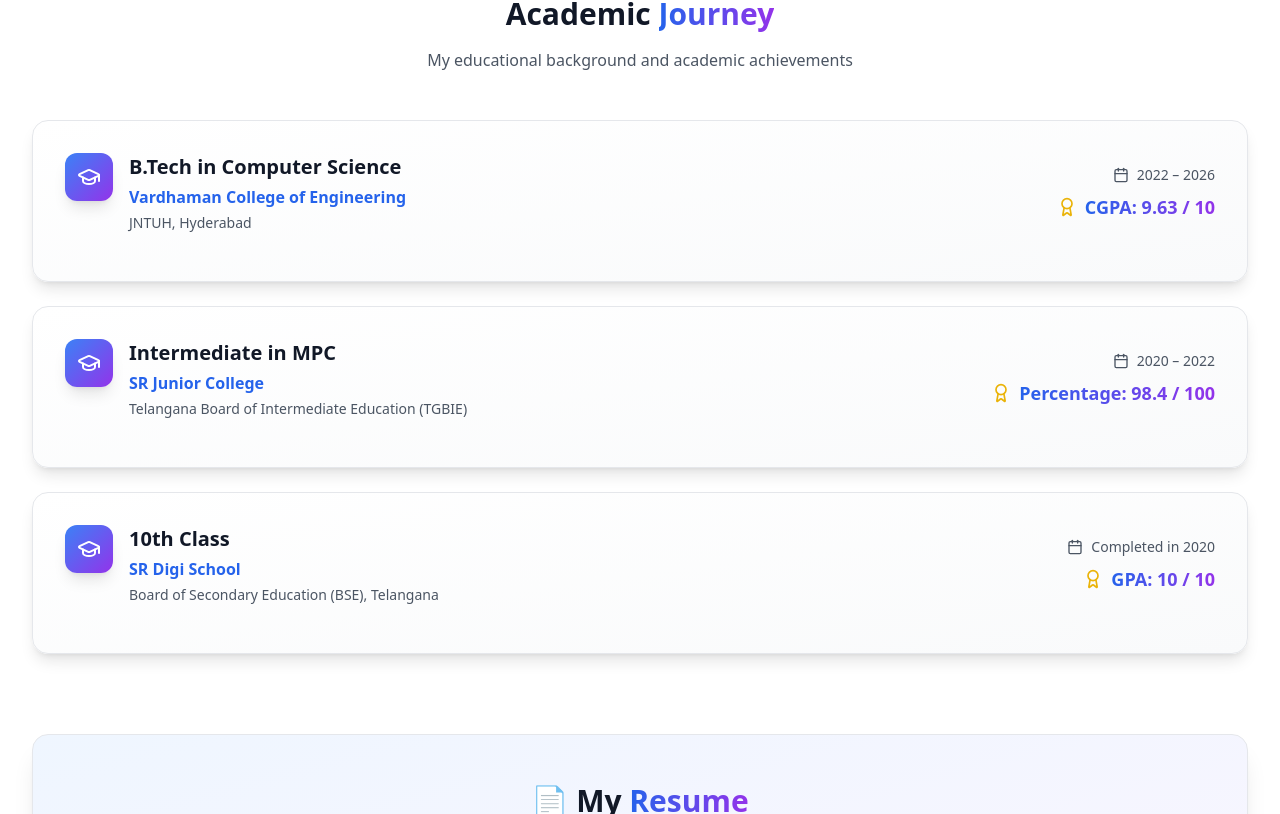
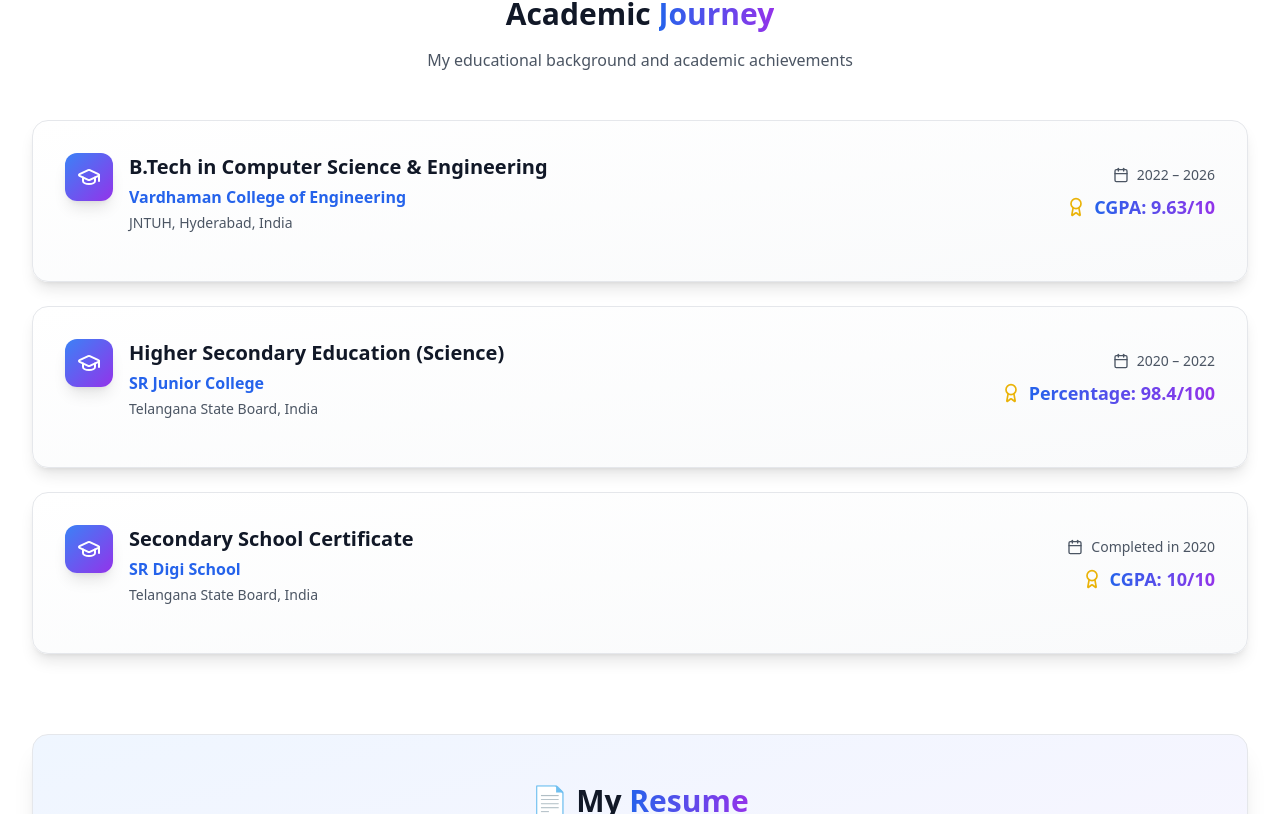
Before and after one commit to AjayKumbham/portfolio, a React (Vite) app: page /about in a window 1280 px wide. Shown: the part 1346-2160 px from the top of the page. Built offline with nearby package versions, Linux system fonts and the light colour scheme.

Commit message:
refactor: Update education qualifications and institutions for clarity, and modify last updated date format in resume data

```diff
--- a/src/data/education.js
+++ b/src/data/education.js
@@ -1,26 +1,26 @@
 export const educationData = [
   {
     id: 1,
-    qualification: "B.Tech in Computer Science",
+    qualification: "B.Tech in Computer Science & Engineering",
     institution: "Vardhaman College of Engineering",
-    university: "JNTUH, Hyderabad",
+    university: "JNTUH, Hyderabad, India",
     duration: "2022 – 2026",
-    result: "CGPA: 9.63 / 10"
+    result: "CGPA: 9.63/10"
   },
   {
     id: 2,
-    qualification: "Intermediate in MPC",
+    qualification: "Higher Secondary Education (Science)",
     institution: "SR Junior College",
-    university: "Telangana Board of Intermediate Education (TGBIE)",
+    university: "Telangana State Board, India",
     duration: "2020 – 2022",
-    result: "Percentage: 98.4 / 100"
+    result: "Percentage: 98.4/100"
   },
   {
     id: 3,
-    qualification: "10th Class",
+    qualification: "Secondary School Certificate",
     institution: "SR Digi School",
-    university: "Board of Secondary Education (BSE), Telangana",
+    university: "Telangana State Board, India",
     duration: "Completed in 2020",
-    result: "GPA: 10 / 10"
+    result: "CGPA: 10/10"
   }
 ];
--- a/src/data/resume.js
+++ b/src/data/resume.js
@@ -2,5 +2,5 @@ export const resumeData = {
   pdfPath: "/data/documents/resume.pdf", // Place your PDF in public/data/documents/ folder
   previewImage: "/data/images/resume-preview.png", // Place your resume preview image in public/data/images/ folder
   fileName: "kumbham_ajay_resume.pdf",
-  lastUpdated: "2025-12-21"
+  lastUpdated: "January 2026"
 };
```
